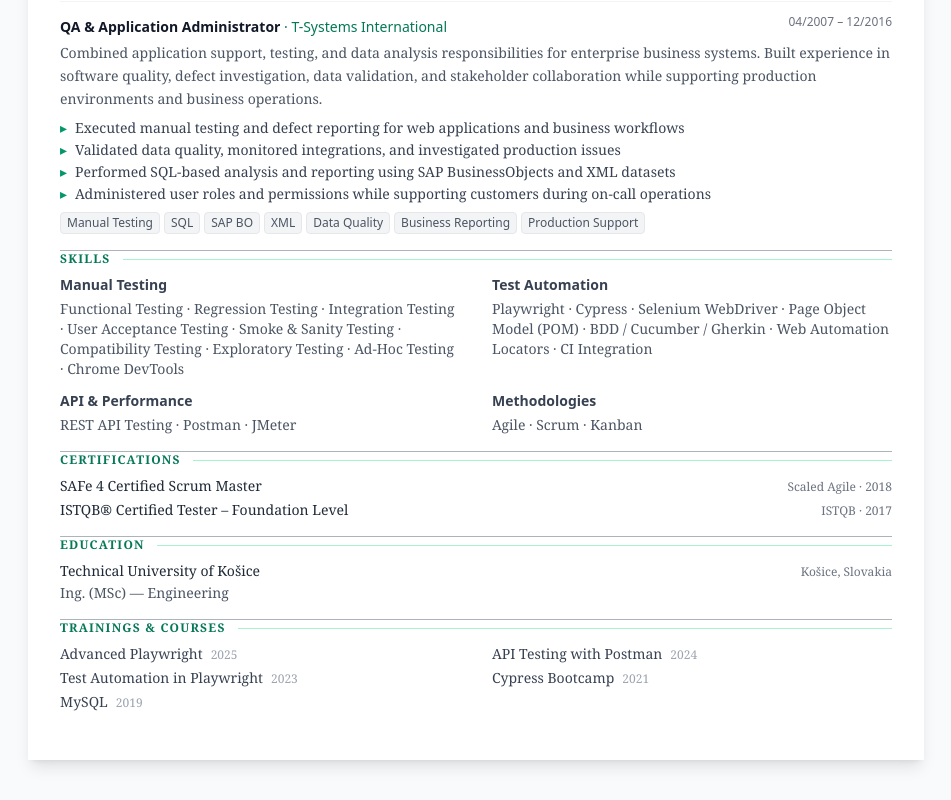
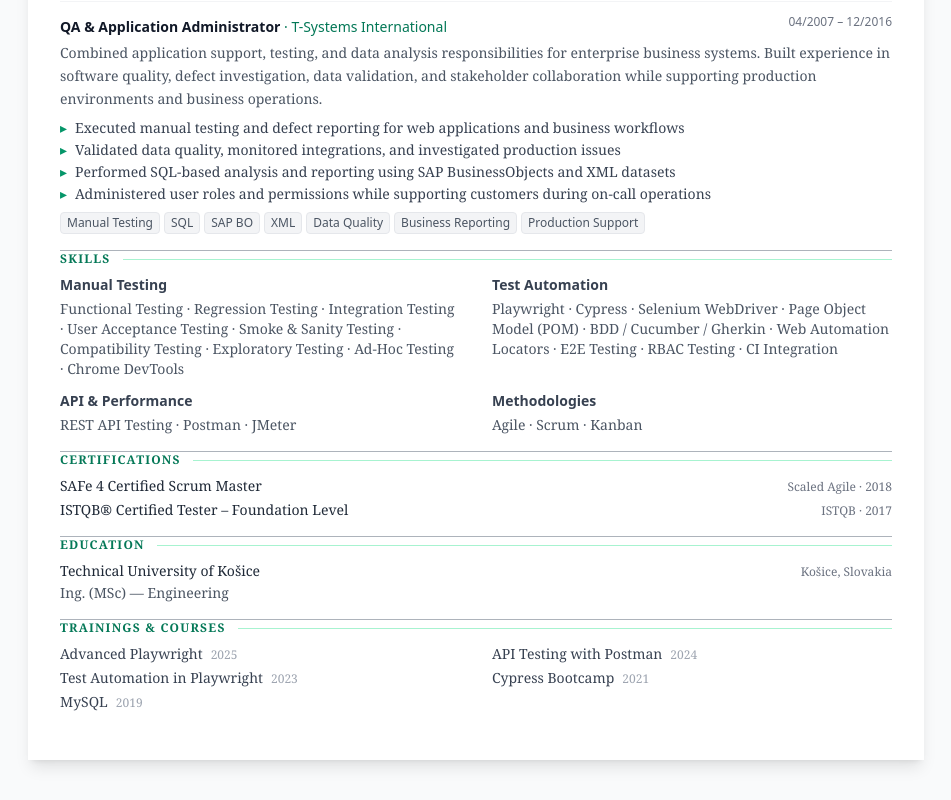
Before and after one commit to pavolhrabcak/qa-portfolio, a React (Vite) app: page /cv in a window 1280 px wide. Shown: the part 1543-2343 px from the top of the page, without its empty margins (164-1115 px from the left). Built offline with nearby package versions, Linux system fonts and the light colour scheme.

Commit message:
Skills reworked 2

```diff
--- a/src/data.js
+++ b/src/data.js
@@ -45,6 +45,8 @@ export const skills = [
       { name: 'Page Object Model (POM)',    level: 85 },
       { name: 'BDD / Cucumber / Gherkin',  level: 70 },
       { name: 'Web Automation Locators',    level: 88 },
+      { name: 'E2E Testing',               level: 88 },
+      { name: 'RBAC Testing',              level: 85 },
       { name: 'CI Integration',             level: 70 },
     ],
   },
```
